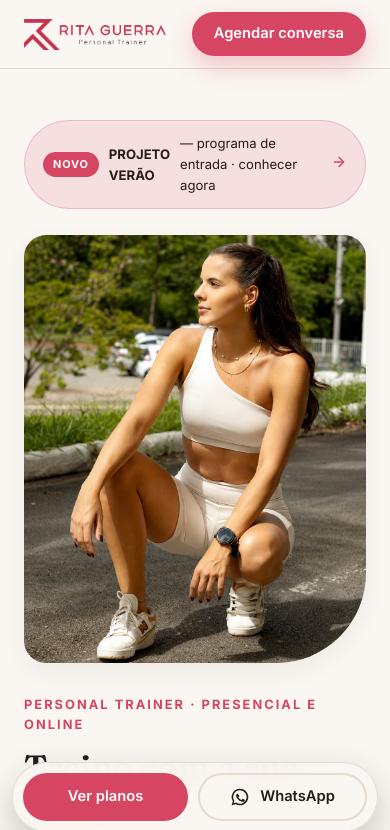
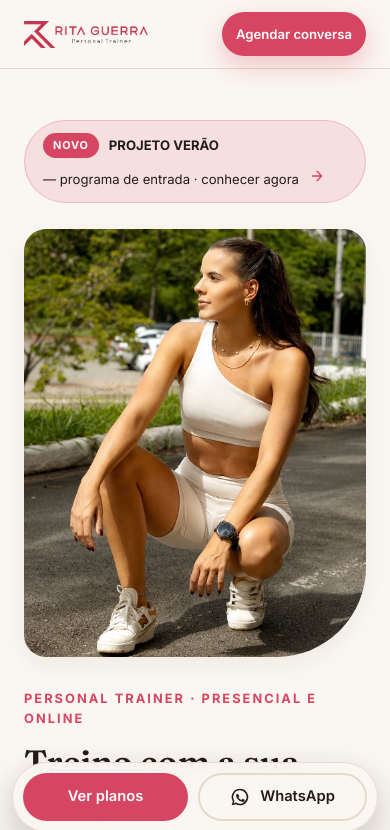
Before and after one commit to contatofenixads/rita-guerra-personal, a React (Vite) app: page / in a window 390 px wide. Shown: the top 830 px of the page. Built offline with nearby package versions, Linux system fonts and the light colour scheme.

Commit message:
chore: publish workspace changes

```diff
--- a/src/App.tsx
+++ b/src/App.tsx
@@ -615,7 +615,7 @@ function MobileBar({ salesMode = false }: { salesMode?: boolean }) {
   return (
     <div className="mobile-bar" role="complementary" aria-label="Ações rápidas">
       {salesMode ? (
-        <a className="btn btn-primary" href="#verao-investimento">
+        <a className="btn btn-primary" href={hrefTo('projeto-verao', 'verao-investimento')}>
           Quero participar
         </a>
       ) : (
@@ -684,7 +684,7 @@ export default function App() {
     }
     window.scrollTo({ top: 0 });
     // eslint-disable-next-line react-hooks/exhaustive-deps
-  }, [route.page]);
+  }, [route.page, route.anchor]);
 
   return (
     <>
--- a/src/style.css
+++ b/src/style.css
@@ -31,6 +31,7 @@
 
 html {
   scroll-behavior: smooth;
+  overflow-x: clip;
 }
 
 body {
@@ -41,6 +42,7 @@ body {
   font-size: 17px;
   line-height: 1.6;
   -webkit-font-smoothing: antialiased;
+  overflow-x: clip;
 }
 
 img {
@@ -524,13 +526,11 @@ summary:focus-visible {
 .marquee-track {
   display: flex;
   width: max-content;
-  animation: marquee-mover var(--marquee-dur, 70s) linear infinite;
-  will-change: transform;
 }
 
 /* pausa suave no hover (desktop) para leitura do card */
 @media (hover: hover) {
-  .marquee:hover .marquee-track {
+  .marquee:hover .marquee-group {
     animation-play-state: paused;
   }
 }
@@ -539,14 +539,18 @@ summary:focus-visible {
   display: flex;
   gap: 20px;
   padding-right: 20px; /* garante o mesmo espaçamento na emenda do loop */
-}
-
-@keyframes marquee-mover {
+  /* anima cada grupo (camadas menores) em vez da track inteira:
+     evita o limite de textura de GPU de celulares, que cortava/sumia os cards */
+  animation: marquee-loop var(--marquee-dur, 70s) linear infinite;
+  will-change: transform;
+}
+
+@keyframes marquee-loop {
   from {
     transform: translateX(0);
   }
   to {
-    transform: translateX(-50%);
+    transform: translateX(-100%);
   }
 }
 
@@ -558,13 +562,14 @@ summary:focus-visible {
   }
 
   .marquee-track {
-    animation: none;
     width: auto;
     flex-wrap: wrap;
     gap: 20px;
   }
 
   .marquee-group {
+    animation: none;
+    will-change: auto;
     flex-wrap: wrap;
     width: 100%;
     padding-right: 0;
@@ -947,6 +952,8 @@ summary:focus-visible {
 .verao-flag {
   display: flex;
   align-items: center;
+  flex-wrap: wrap;
+  row-gap: 6px;
   gap: 10px;
   width: min(1160px, 100% - 48px);
   margin: 0 auto 34px;
@@ -1569,3 +1576,20 @@ section[id] {
     transition: none !important;
   }
 }
+
+@media (max-width: 480px) {
+  /* header compacto: evita overflow de logo + botao em telas estreitas */
+  .header-inner {
+    gap: 12px;
+  }
+
+  .header-logo img {
+    height: 27px;
+  }
+
+  .header-inner .btn-sm {
+    padding: 9px 14px;
+    font-size: 0.82rem;
+    white-space: nowrap;
+  }
+}
```
Also changed, not shown: 5 other files (tests, documents, lock files or other folders).
